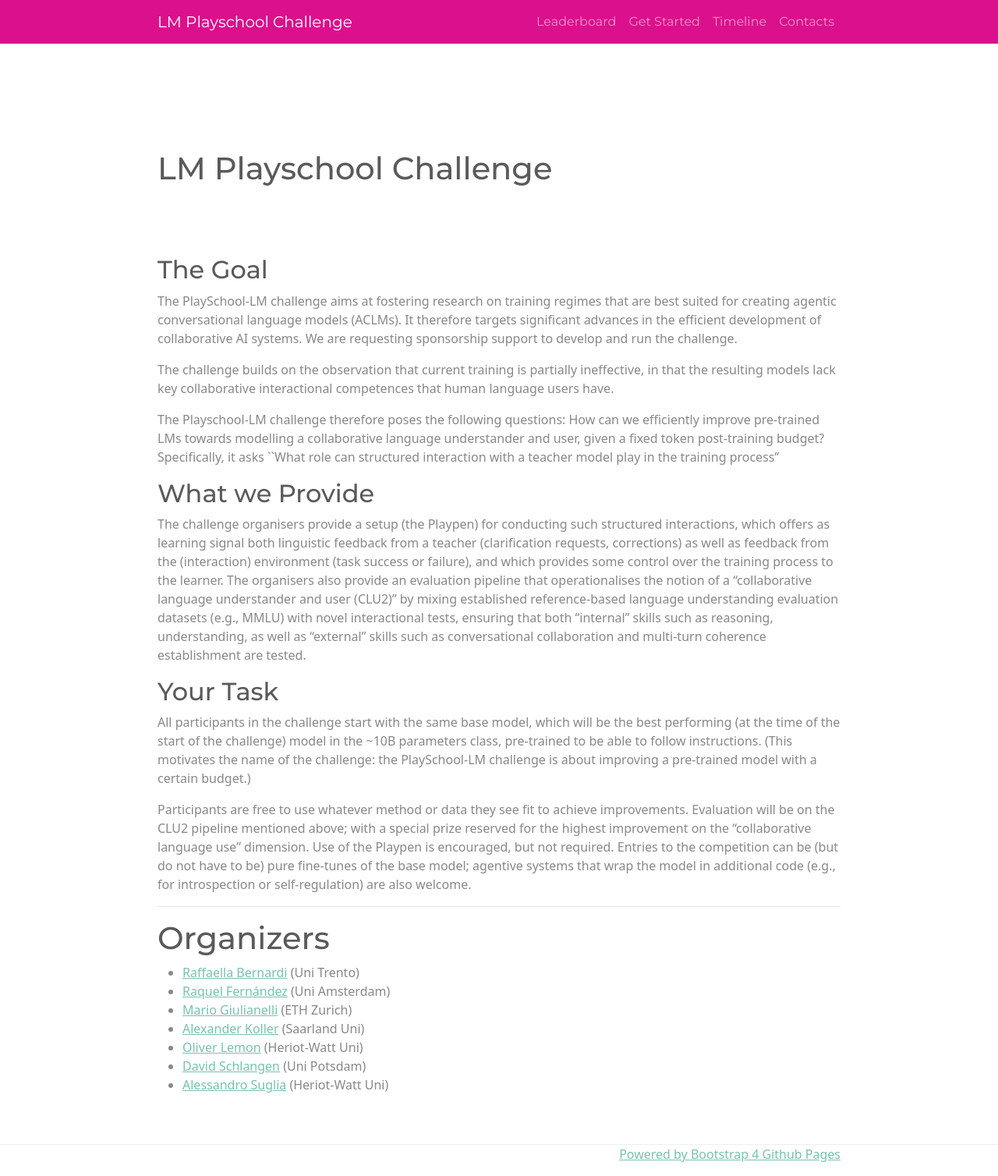
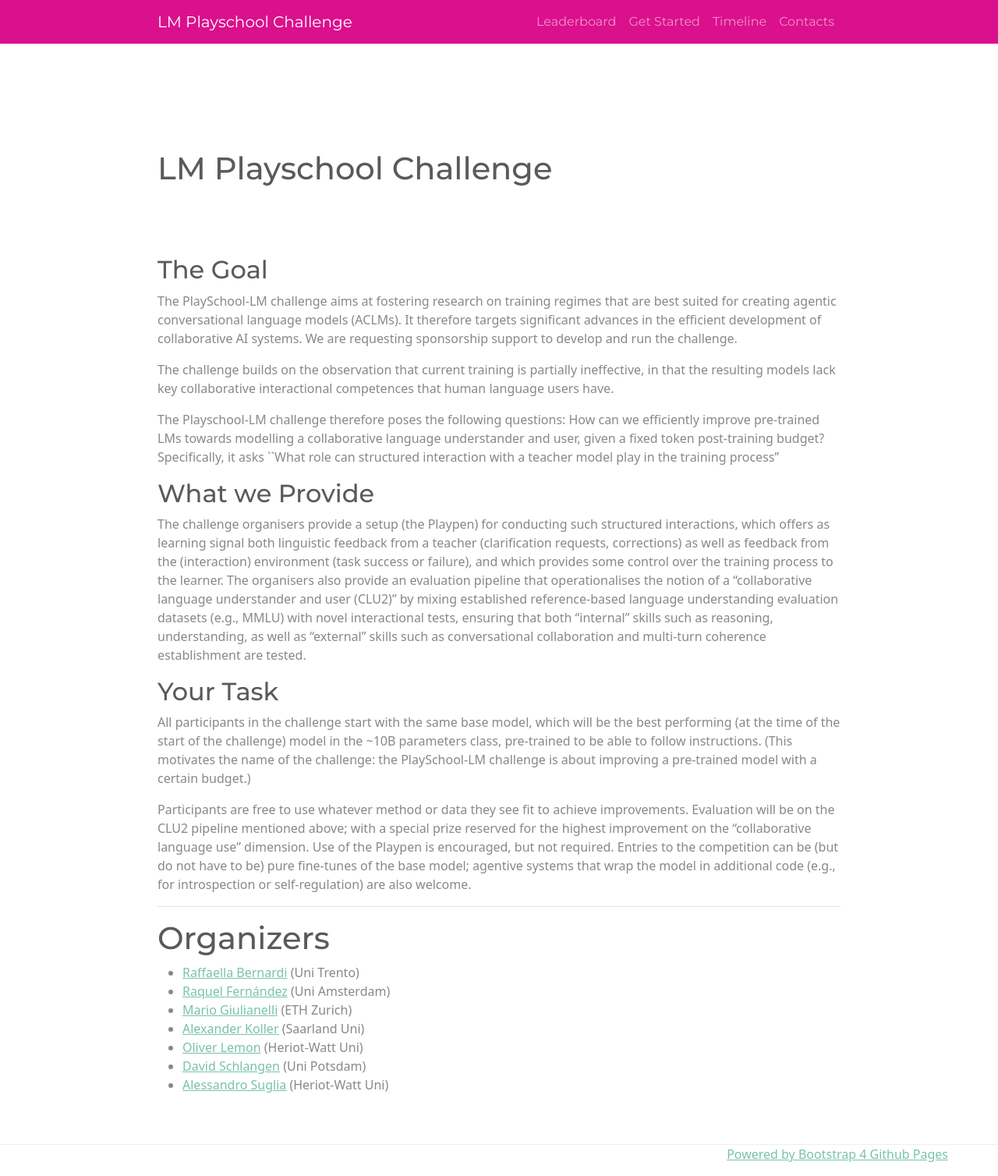
Before and after one commit to lm-playschool/lm-playschool.github.io, a Jekyll site: the page built from index.md, in a window 1280 px wide. Shown: the whole page at 78% size. Built offline with Jekyll 4.4.1, drawn with Linux system fonts in a browser that asks for light colours.

Commit message:
chore: adjusted footer container

```diff
--- a/_includes/footer.html
+++ b/_includes/footer.html
@@ -1,9 +1,9 @@
 
 <div class="border-top">
-  <div class="container">
+  <div class="footer-container">
     <div class="row">
       <div class="col-sm text-end">
-        <p>
+        <p class="p-footer">
           <a href="https://nicolas-van.github.io/bootstrap-4-github-pages/">Powered by Bootstrap 4 Github Pages</a>
         </p>
       </div>
--- a/assets/main.scss
+++ b/assets/main.scss
@@ -16,3 +16,11 @@
   margin-top:10%;
   margin-bottom:10%
 }
+.p-footer{
+  margin-top: unset !important;
+}
+
+.footer-container{
+  max-width:100%;
+  padding-right: 5%;
+}
```
